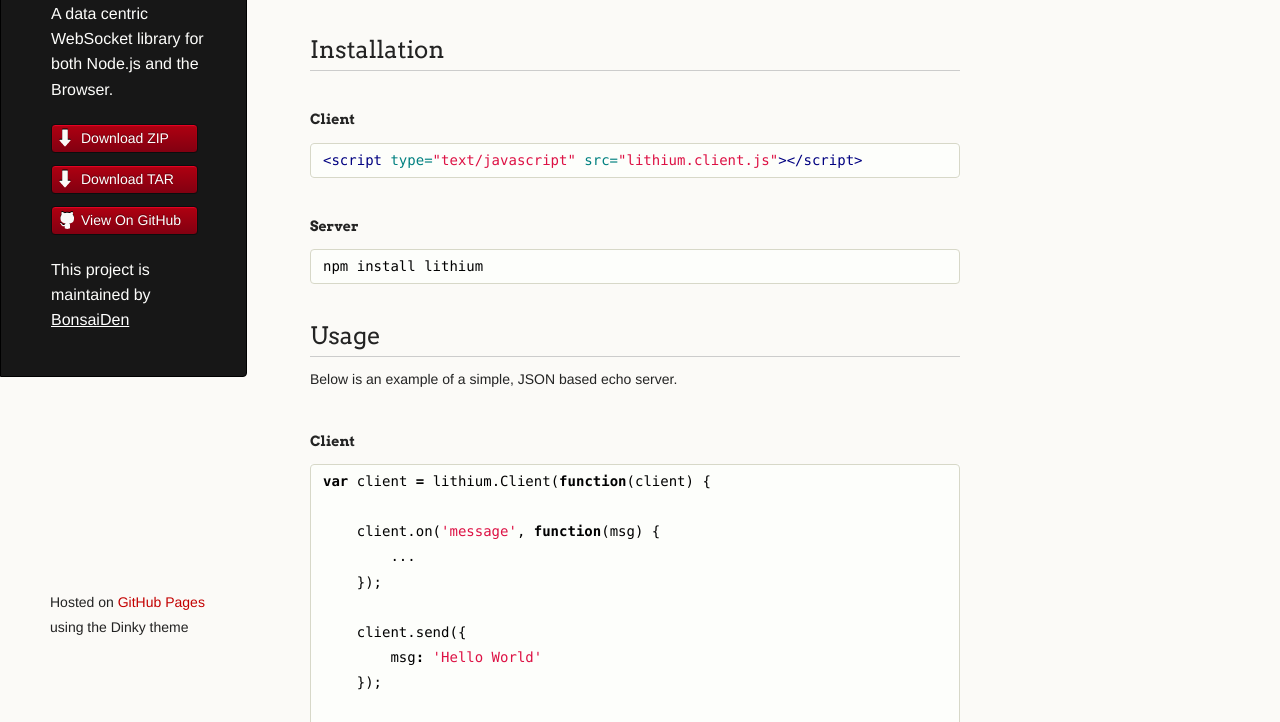
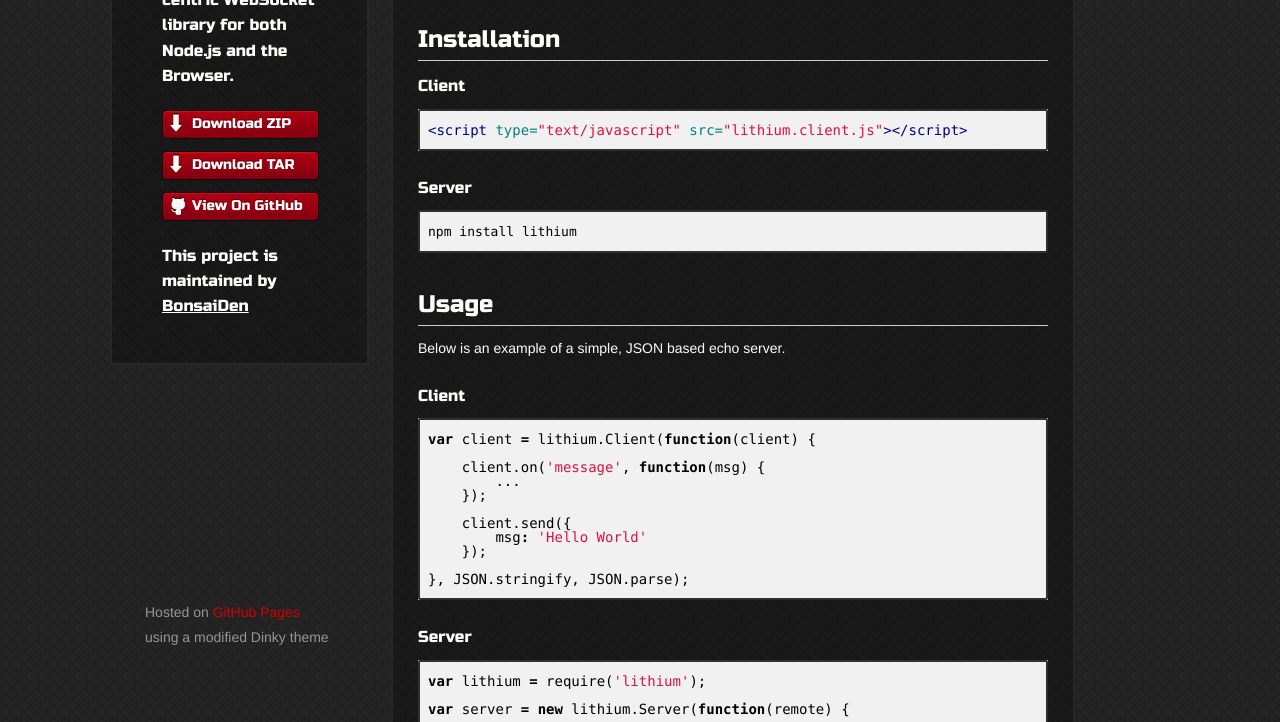
Before and after one commit to BonsaiDen/lithium, a plain HTML site: page index.html in a window 1280 px wide. Shown: the part 128-850 px from the top of the page. Drawn offline with Linux system fonts and the light colour scheme.

Commit message:
Update to modified theme

```diff
--- a/index.html
+++ b/index.html
@@ -5,6 +5,7 @@
     <meta http-equiv="X-UA-Compatible" content="chrome=1">
     <title>Lithium by BonsaiDen</title>
 
+    <link href='http://fonts.googleapis.com/css?family=Russo+One' rel='stylesheet' type='text/css'>
     <link rel="stylesheet" href="stylesheets/styles.css">
     <link rel="stylesheet" href="stylesheets/pygment_trac.css">
     <script src="javascripts/scale.fix.js"></script>
@@ -17,7 +18,7 @@
     <div class="wrapper">
       <header>
         <h1 class="header">Lithium</h1>
-        <p class="header">A data centric WebSocket library for both Node.js and the Browser.</p>
+        <p class="header">Lithium is a data centric WebSocket library for both Node.js and the Browser.</p>
 
         <ul>
           <li class="download"><a class="buttons" href="https://github.com/BonsaiDen/lithium/zipball/master">Download ZIP</a></li>
@@ -27,9 +28,10 @@
 
         <p class="header">This project is maintained by <a class="header name" href="https://github.com/BonsaiDen">BonsaiDen</a></p>
 
-
       </header>
       <section>
+
+
         <h1>Lithium</h1>
 
 <p><strong>Lithium</strong> is a data centric WebSocket library for both Node.js and the Browser.</p>
@@ -368,9 +370,10 @@
 </ul><h2>License</h2>
 
 <p><strong>Lithium</strong> is licensed under MIT.</p>
+
       </section>
       <footer>
-        <p><small>Hosted on <a href="https://pages.github.com">GitHub Pages</a> using the Dinky theme</small></p>
+        <p><small>Hosted on <a href="https://pages.github.com">GitHub Pages</a> using a modified Dinky theme</small></p>
       </footer>
     </div>
     <!--[if !IE]><script>fixScale(document);</script><![endif]-->
--- a/stylesheets/styles.css
+++ b/stylesheets/styles.css
@@ -1,5 +1,3 @@
-@import url(https://fonts.googleapis.com/css?family=Arvo:400,700,400italic);
-
 /* MeyerWeb Reset */
 
 html, body, div, span, applet, object, iframe,
@@ -26,20 +24,22 @@
 /* Base text styles */
 
 body {
-  padding:10px 50px 0 0;
+    padding: 0px 50px 0 0;
     font-family:"Helvetica Neue", Helvetica, Arial, sans-serif;
 	font-size: 14px;
 	color: #232323;
-	background-color: #FBFAF7;
+	background-color: #222;
 	margin: 0;
 	line-height: 1.8em;
 	-webkit-font-smoothing: antialiased;
-
+    background-image: url('../images/tactile_noise.png');
+    background-attachment: fixed;
 }
 
 h1, h2, h3, h4, h5, h6 {
-  color:#232323;
-  margin:36px 0 10px;
+    font-family: "Russo One", Monaco, serif;
+	color: #FDFDFB;
+    margin: 36px 0 10px;
 }
 
 p, ul, ol, table, dl {
@@ -47,7 +47,6 @@
 }
 
 h1, h2, h3 {
-	font-family: Arvo, Monaco, serif;
     line-height:1.3;
 	font-weight: normal;
 }
@@ -70,15 +69,14 @@
 	font-size: 18px;
 }
 
-h4, h5, h6 {
-	font-family: Arvo, Monaco, serif;
-	font-weight: 700;
+h4 {
+	font-size: 16px;
+    margin-top: 12px;
 }
 
 a {
-  color:#C30000;
-  font-weight:200;
-  text-decoration:none;
+  color: #D30000;
+  text-decoration: none;
 }
 
 a:hover {
@@ -99,8 +97,23 @@
 
 ul li {
     list-style: inside;
+    padding-left: 5px;
+}
+
+ul li p {
     padding-left: 25px;
 }
+
+ul li pre {
+    margin-left: 25px;
+}
+
+
+ul li p:first-of-type {
+    padding-left: 5px;
+    display: inline;
+}
+
 
 ol li {
     list-style: decimal inside;
@@ -132,10 +145,10 @@
 }
 
 hr {
-  border:0;
-  background:#ccc;
-  height:1px;
-  margin:0 0 24px;
+    border: 0;
+    background: #ccc;
+    height: 1px;
+    margin: 0 0 24px;
 }
 
 /* Images */
@@ -154,18 +167,33 @@
 
 code, pre {
     font-family: Monaco, "Bitstream Vera Sans Mono", "Lucida Console", Terminal, monospace;
-  color:#000;
-  font-size:14px;
+    color: #000;
+    font-size: 14px;
+    line-height: 14px;
+}
+
+code {
+	padding: 1px 3px;
+    background: #FDFEFB;
+    border-radius: 3px;
+    border: 1px solid #D7D8C8;
+    font-size: 13px;
+}
+
+pre > code {
+    padding: 0px;
+    background: none;
+    border: none;
 }
 
 pre {
-	padding: 4px 12px;
-  background: #FDFEFB;
-  border-radius:4px;
-  border:1px solid #D7D8C8;
+	padding: 12px 8px;
+    background: #F1F1F1;
+    border-radius: 2px;
+    border: 2px solid #303030;
     overflow: auto;
     overflow-y: hidden;
-	margin-bottom: 32px;
+	margin-bottom: 24px;
 }
 
 
@@ -182,7 +210,7 @@
 }
 
 th {
-  font-family: 'Arvo', Helvetica, Arial, sans-serif;
+    font-family: Helvetica, Arial, sans-serif;
 	font-size: 18px;
 	font-weight: normal;
     padding: 10px;
@@ -198,28 +226,36 @@
 
 /* Wrapper */
 .wrapper {
-  width:960px;
+    width: 990px;
+    margin: 0px auto;
+    padding-right: 70px;
 }
 
 
 /* Header */
 
 header {
+    font-family: "Russo One", Monaco, serif;
 	background-color: #171717;
+	background-color: rgba(0, 0, 0, 0.3);
+
 	color: #FDFDFB;
-  width:170px;
-  float:left;
+    width: 180px;
+    float: left;
     position:fixed;
-	border: 1px solid #000;
-	-webkit-border-top-right-radius: 4px;
+	border: 2px solid #272727;
+
+	-webkit-border-bottom-left-radius: 4px;
 	-webkit-border-bottom-right-radius: 4px;
-	-moz-border-radius-topright: 4px;
+	-moz-border-radius-bottomleft: 4px;
 	-moz-border-radius-bottomright: 4px;
-	border-top-right-radius: 4px;
+	border-bottom-left-radius: 4px;
 	border-bottom-right-radius: 4px;
+
 	padding: 34px 25px 22px 50px;
-	margin: 30px 25px 0 0;
+	margin: 0px 25px 0 25px;
 	-webkit-font-smoothing: antialiased;
+    z-index: 2;
 }
 
 p.header {
@@ -227,7 +263,7 @@
 }
 
 h1.header {
-	font-family: Arvo, sans-serif;
+	font-family: "Russo One", sans-serif;
 	font-size: 30px;
 	font-weight: 300;
 	line-height: 1.3em;
@@ -255,8 +291,8 @@
 
 header li {
 	list-style-type: none;
-  width:132px;
-  height:15px;
+    width: 142px;
+    height: 15px;
 	margin-bottom: 12px;
 	line-height: 1em;
 	padding: 6px 6px 6px 7px;
@@ -269,12 +305,11 @@
     background: -ms-linear-gradient(top, #AF0011 0%,#820011 100%);
     background: linear-gradient(top, #AF0011 0%,#820011 100%);
 
-	border-radius:4px;
-  border:1px solid #0D0D0D;
+	border-radius: 4px;
+    border: 1px solid #0D0D0D;
 
 	-webkit-box-shadow: inset 0px 1px 1px 0 rgba(233,2,38, 1);
 	box-shadow: inset 0px 1px 1px 0 rgba(233,2,38, 1);
-
 }
 
 header li:hover {
@@ -309,20 +344,27 @@
 /* Section - for main page content */
 
 section {
-  width:650px;
-  float:right;
-  padding-bottom:50px;
+	border-left: 2px solid #272727;
+	border-right: 2px solid #272727;
+	background-color: #171717;
+	background-color: rgba(0, 0, 0, 0.3);
+	color: #FDFDFB;
+    width: 630px;
+    float: right;
+    padding: 0px 25px 0px 25px;
+    padding-bottom: 30px;
 }
 
 
 /* Footer */
 
 footer {
-  width:170px;
-  float:left;
-  position:fixed;
-  bottom:10px;
-	padding-left: 50px;
+    width: 190px;
+    float: left;
+    position: fixed;
+    bottom: 0px;
+	padding-left: 60px;
+    color: #969696;
 }
 
 @media print, screen and (max-width: 960px) {
```
Also changed, not shown: params.json (+1 -1 lines), images/tactile_noise.png (added). Lines whose indentation alone changed are shown as unchanged.
